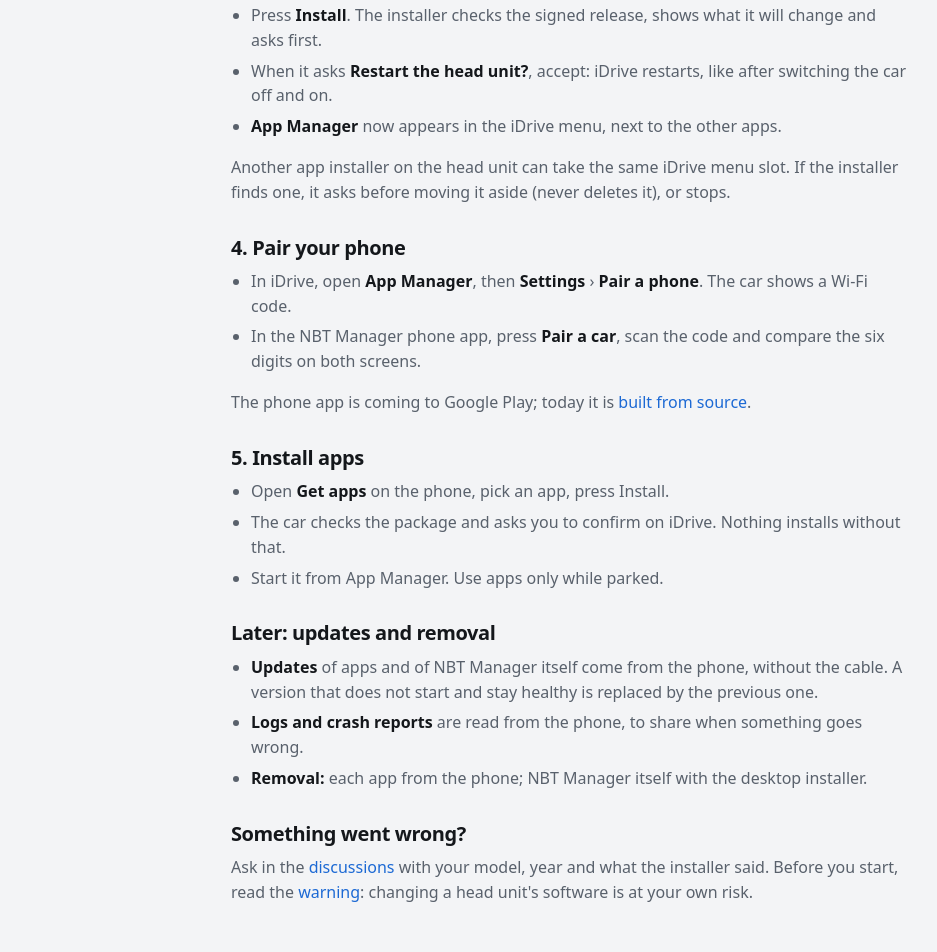
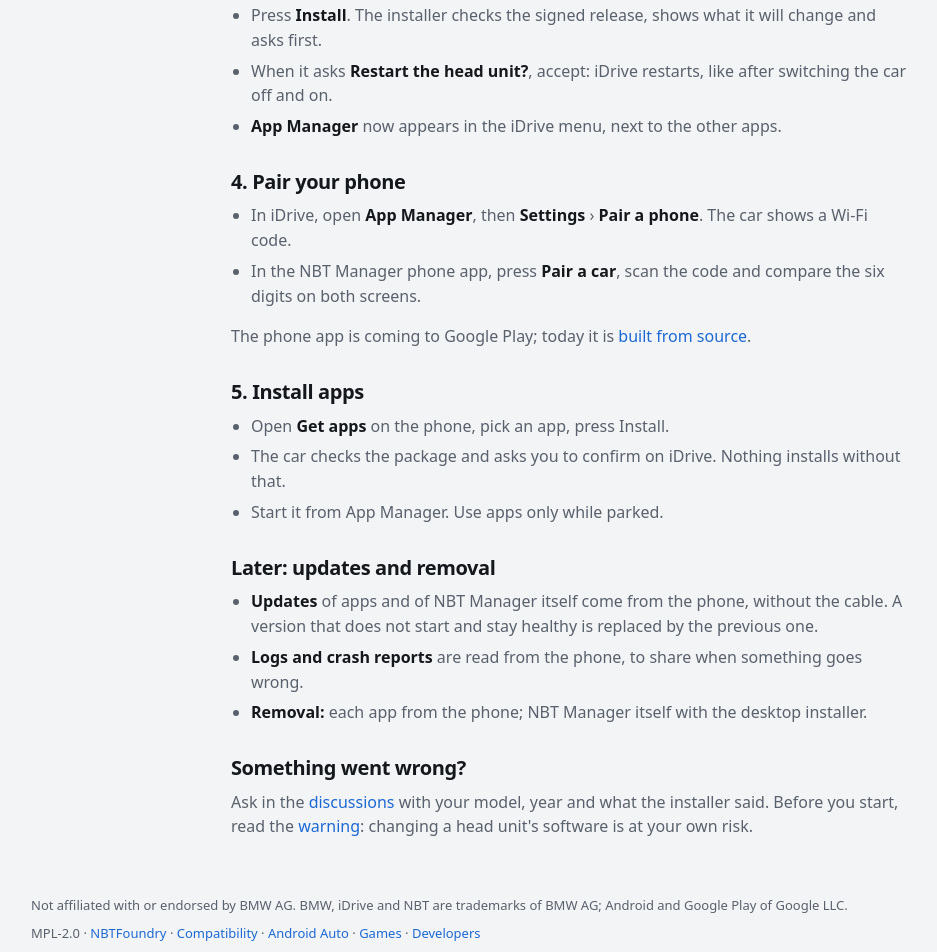
Before and after one commit to NBTFoundry/NBTFoundry.github.io, a plain HTML site: page site/install.html in a window 1280 px wide. Shown: the part 1055-2007 px from the top of the page, without its empty margins (69-1006 px from the left). Drawn offline with Linux system fonts and the light colour scheme.

Commit message:
Install guide: no question about another installer any more

```diff
--- a/site/install.html
+++ b/site/install.html
@@ -65,8 +65,6 @@
     <li>When it asks <b>Restart the head unit?</b>, accept: iDrive restarts, like after switching the car off and on.</li>
     <li><b>App Manager</b> now appears in the iDrive menu, next to the other apps.</li>
   </ul>
-  <p>Another app installer on the head unit can take the same iDrive menu slot. If the installer finds one, it
-    asks before moving it aside (never deletes it), or stops.</p>
 
   <h2>4. Pair your phone</h2>
   <ul>
```
